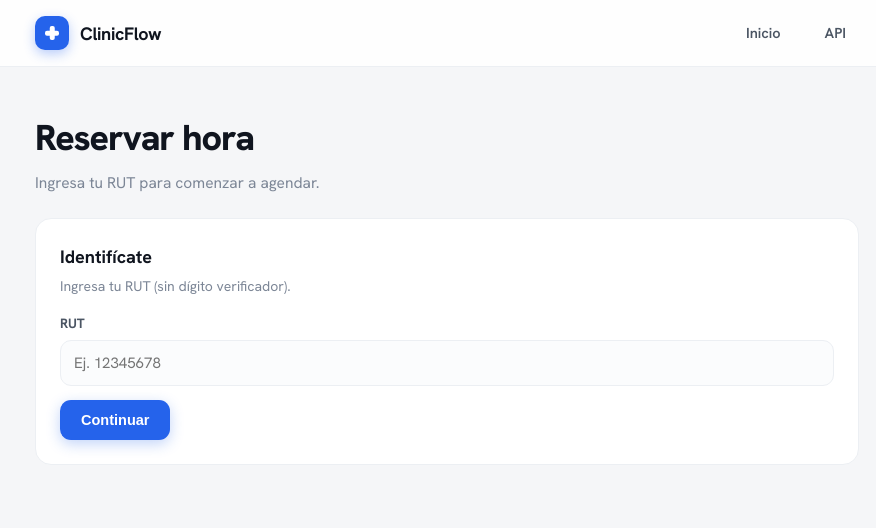
After one commit to vsilvagz/ClinicFlow, a FastAPI app: template app/frontend/templates/reservar.html in a window 1280 px wide. The commit adds this page. Shown: the top 528 px of the page, without its empty margins (193-1069 px from the left). Run offline with FastAPI, Linux system fonts and the light colour scheme; the template is opened without the code that fills it, so the values that code supplies are empty.

Commit message:
feat(reservar): flujo de reserva de horas para pacientes

```diff
--- a/app/backend/main.py
+++ b/app/backend/main.py
@@ -24,7 +24,7 @@ from fastapi.staticfiles import StaticFiles
 # Importar el paquete de modelos REGISTRA todas las tablas en Base.metadata.
 # Sin este import, create_all() no sabría qué tablas crear.
 from app.backend import models  # noqa: F401  (import por efecto secundario)
-from app.backend.api.routes import especialidades, health
+from app.backend.api.routes import citas, especialidades, health
 
 # FRONTEND_DIR y templates se definen una sola vez en el módulo compartido.
 from app.backend.api.templates import FRONTEND_DIR, templates
@@ -76,6 +76,7 @@ app.mount(
 # cuando esté listo.
 app.include_router(health.router)
 app.include_router(especialidades.router)
+app.include_router(citas.router)
 
 
 # ──────────────────────────────────────────────────────────────────────────────
--- a/app/backend/repositories/usuarios.py
+++ b/app/backend/repositories/usuarios.py
@@ -30,3 +30,7 @@ class RepositorioUsuarios(RepositorioBase[UsuarioORM]):
     def listar_medicos(self) -> list[MedicoORM]:
         """Lista todos los médicos registrados."""
         return list(self.db.scalars(select(MedicoORM)))
+
+    def listar_pacientes(self) -> list[PacienteORM]:
+        """Lista todos los pacientes registrados."""
+        return list(self.db.scalars(select(PacienteORM)))
--- a/app/frontend/templates/index.html
+++ b/app/frontend/templates/index.html
@@ -161,6 +161,7 @@
             <nav class="nav-links">
                 <a href="#roles">Acceso</a>
                 <a href="#modulos">Módulos</a>
+                <a href="/reservar">Reservar hora</a>
                 <a href="/especialidades">Especialidades</a>
                 <a href="/docs">API</a>
             </nav>
--- /dev/null
+++ b/app/frontend/templates/reservar.html
@@ -0,0 +1,212 @@
+<!DOCTYPE html>
+<html lang="es">
+<head>
+    <meta charset="UTF-8" />
+    <meta name="viewport" content="width=device-width, initial-scale=1.0" />
+    <title>Reservar hora — {{ app_name|default("ClinicFlow") }}</title>
+    <link rel="preconnect" href="https://fonts.googleapis.com">
+    <link rel="preconnect" href="https://fonts.gstatic.com" crossorigin>
+    <link href="https://fonts.googleapis.com/css2?family=Hanken+Grotesk:wght@400;500;600;700;800&display=swap" rel="stylesheet">
+    <style>
+        :root{
+            --bg:#F5F6F8;--surface:#FFFFFF;--ink:#10151F;--ink-2:#4B5563;--muted:#7C8696;
+            --border:#ECEFF3;--primary:#2563EB;--primary-dark:#1D4ED8;--ok:#0F7A52;--err:#B42318;--radius:16px;
+        }
+        *{box-sizing:border-box;margin:0;padding:0}
+        body{font-family:'Hanken Grotesk',system-ui,-apple-system,"Segoe UI",sans-serif;background:var(--bg);color:var(--ink);line-height:1.5;-webkit-font-smoothing:antialiased}
+        a{text-decoration:none;color:inherit}
+        .wrap{max-width:880px;margin:0 auto;padding:0 28px}
+
+        header{position:sticky;top:0;z-index:30;background:rgba(255,255,255,.86);backdrop-filter:blur(10px);border-bottom:1px solid var(--border)}
+        .nav{height:66px;display:flex;align-items:center;gap:18px}
+        .brand{display:flex;align-items:center;gap:11px;font-weight:700;font-size:18px;letter-spacing:-.02em}
+        .logo{width:34px;height:34px;border-radius:10px;background:var(--primary);position:relative;flex:none;box-shadow:0 4px 12px rgba(37,99,235,.32)}
+        .logo::before,.logo::after{content:"";position:absolute;left:50%;top:50%;background:#fff;border-radius:2px;transform:translate(-50%,-50%)}
+        .logo::before{width:14px;height:4.5px}
+        .logo::after{width:4.5px;height:14px}
+        .nav .spacer{margin-left:auto}
+        .nav a.link{padding:8px 13px;border-radius:9px;font-size:14.5px;font-weight:600;color:var(--ink-2)}
+        .nav a.link:hover{background:#F2F4F7;color:var(--ink)}
+
+        main{padding:44px 0 64px}
+        h1{font-size:clamp(26px,4vw,36px);font-weight:800;letter-spacing:-.03em}
+        .sub{color:var(--muted);font-size:15.5px;margin-top:6px}
+
+        .banner{margin:24px 0 0;padding:13px 16px;border-radius:12px;font-size:14.5px;font-weight:600;border:1px solid}
+        .banner.ok{background:#E9F7F0;color:var(--ok);border-color:#BfE6D4}
+        .banner.err{background:#FDECEA;color:var(--err);border-color:#F5C6C2}
+
+        .card{background:var(--surface);border:1px solid var(--border);border-radius:var(--radius);padding:24px;margin-top:24px}
+        .card h2{font-size:18px;font-weight:700;margin-bottom:6px}
+        .card .lead{color:var(--muted);font-size:14px;margin-bottom:16px}
+        form{display:flex;flex-direction:column;gap:14px}
+        .row{display:flex;gap:14px;flex-wrap:wrap}
+        .row > div{flex:1;min-width:200px}
+        label{font-size:13.5px;font-weight:700;color:var(--ink-2);display:block;margin-bottom:6px}
+        select,input[type=date],input[type=text],input[type=email]{
+            width:100%;font:inherit;font-size:15px;padding:11px 13px;border:1px solid var(--border);
+            border-radius:11px;background:#FBFCFD;color:var(--ink);
+        }
+        select:focus,input:focus{outline:none;border-color:var(--primary);background:#fff;box-shadow:0 0 0 3px rgba(37,99,235,.12)}
+        .btn{align-self:flex-start;display:inline-flex;align-items:center;gap:8px;font-weight:700;font-size:14.5px;border-radius:11px;padding:11px 20px;border:1px solid transparent;cursor:pointer;background:var(--primary);color:#fff;box-shadow:0 4px 14px rgba(37,99,235,.28)}
+        .btn:hover{background:var(--primary-dark)}
+        .btn.ghost{background:var(--surface);color:var(--ink);border-color:var(--border);box-shadow:none}
+        .btn.ghost:hover{border-color:#D4DAE3;background:#FBFCFD}
+
+        .who{display:flex;align-items:center;gap:12px;background:#F4F8FF;border:1px solid #DCE8FF;border-radius:12px;padding:12px 16px;margin-top:24px}
+        .who .av{width:38px;height:38px;border-radius:50%;background:var(--primary);color:#fff;display:flex;align-items:center;justify-content:center;font-weight:700;flex:none}
+        .who .name{font-weight:700;font-size:15px}
+        .who .run{color:var(--muted);font-size:13px}
+        .who .change{margin-left:auto;font-size:13.5px;font-weight:700;color:var(--primary)}
+
+        .slots{display:grid;grid-template-columns:repeat(auto-fill,minmax(92px,1fr));gap:10px}
+        .slot{position:relative}
+        .slot input{position:absolute;opacity:0;inset:0;cursor:pointer}
+        .slot span{display:block;text-align:center;padding:11px 0;border:1px solid var(--border);border-radius:11px;background:#FBFCFD;font-size:14.5px;font-weight:600;color:var(--ink-2);cursor:pointer}
+        .slot input:checked + span{border-color:var(--primary);background:var(--primary);color:#fff;box-shadow:0 4px 12px rgba(37,99,235,.28)}
+        .empty{color:var(--muted);font-size:14.5px;padding:8px 0}
+        .hint{color:var(--muted);font-size:13.5px}
+    </style>
+</head>
+<body>
+    <header>
+        <div class="wrap nav">
+            <a class="brand" href="/"><span class="logo"></span>{{ app_name|default("ClinicFlow") }}</a>
+            <span class="spacer"></span>
+            <a class="link" href="/">Inicio</a>
+            <a class="link" href="/docs">API</a>
+        </div>
+    </header>
+
+    <main>
+        <div class="wrap">
+            <h1>Reservar hora</h1>
+            <p class="sub">Ingresa tu RUT para comenzar a agendar.</p>
+
+            {% if creada %}
+                <div class="banner ok">¡Hora reservada correctamente!</div>
+            {% elif error == "nodisponible" %}
+                <div class="banner err">Esa hora ya no está disponible. Elige otra.</div>
+            {% elif error == "usuario" %}
+                <div class="banner err">No se pudo identificar al paciente o al médico.</div>
+            {% elif error == "run" %}
+                <div class="banner err">El RUT ingresado no es válido.</div>
+            {% elif error == "ocupado" %}
+                <div class="banner err">Ese RUT ya está registrado con otro tipo de usuario.</div>
+            {% elif error == "invalido" %}
+                <div class="banner err">Revisa los datos ingresados.</div>
+            {% endif %}
+
+            {% if not paciente and not registrar %}
+            <!-- Paso 1: identificación por RUT -->
+            <div class="card">
+                <h2>Identifícate</h2>
+                <p class="lead">Ingresa tu RUT (sin dígito verificador).</p>
+                <form method="post" action="/reservar/identificar">
+                    <div>
+                        <label for="run">RUT</label>
+                        <input type="text" id="run" name="run" placeholder="Ej. 12345678" required />
+                    </div>
+                    <button class="btn" type="submit">Continuar</button>
+                </form>
+            </div>
+
+            {% elif registrar %}
+            <!-- Paso 1b: registro de paciente nuevo -->
+            <div class="card">
+                <h2>Regístrate</h2>
+                <p class="lead">No encontramos el RUT <strong>{{ registrar }}</strong>. Completa tus datos para registrarte.</p>
+                <form method="post" action="/reservar/registrar">
+                    <input type="hidden" name="run" value="{{ registrar }}" />
+                    <div>
+                        <label for="nombre">Nombre completo</label>
+                        <input type="text" id="nombre" name="nombre" maxlength="150" required />
+                    </div>
+                    <div class="row">
+                        <div>
+                            <label for="correo">Correo</label>
+                            <input type="email" id="correo" name="correo" required />
+                        </div>
+                        <div>
+                            <label for="telefono">Teléfono</label>
+                            <input type="text" id="telefono" name="telefono" placeholder="Ej. 912345678" required />
+                        </div>
+                    </div>
+                    <button class="btn" type="submit">Registrarme y continuar</button>
+                </form>
+            </div>
+
+            {% else %}
+            <!-- Paciente identificado -->
+            <div class="who">
+                <div class="av">{{ paciente.nombre[0]|upper }}</div>
+                <div>
+                    <div class="name">{{ paciente.nombre }}</div>
+                    <div class="run">RUT {{ paciente.run_usuario }}</div>
+                </div>
+                <a class="change" href="/reservar">Cambiar</a>
+            </div>
+
+            <!-- Paso 2: elegir médico y fecha -->
+            <div class="card">
+                <h2>Médico y fecha</h2>
+                <p class="lead">Elige con quién y qué día quieres atenderte.</p>
+                <form method="get" action="/reservar">
+                    <input type="hidden" name="paciente_run" value="{{ paciente.run_usuario }}" />
+                    <div class="row">
+                        <div>
+                            <label for="medico_run">Médico</label>
+                            <select id="medico_run" name="medico_run" required>
+                                <option value="" disabled {% if medico_run is none %}selected{% endif %}>Selecciona un médico…</option>
+                                {% for m in medicos %}
+                                    <option value="{{ m.run_usuario }}" {% if m.run_usuario == medico_run %}selected{% endif %}>
+                                        {{ m.nombre }}{% if m.especialidad %} — {{ m.especialidad.nombre }}{% endif %}
+                                    </option>
+                                {% endfor %}
+                            </select>
+                        </div>
+                        <div>
+                            <label for="fecha">Fecha</label>
+                            <input type="date" id="fecha" name="fecha" value="{{ fecha }}" required />
+                        </div>
+                    </div>
+                    <button class="btn ghost" type="submit">Ver disponibilidad</button>
+                </form>
+            </div>
+
+            <!-- Paso 3: elegir hora -->
+            {% if medico_run is not none %}
+            <div class="card">
+                <h2>Hora disponible</h2>
+                {% if slots %}
+                    <p class="lead">{{ slots|length }} cupos disponibles para el {{ fecha }}.</p>
+                    <form method="post" action="/reservar">
+                        <input type="hidden" name="paciente_run" value="{{ paciente.run_usuario }}" />
+                        <input type="hidden" name="medico_run" value="{{ medico_run }}" />
+                        <div>
+                            <label for="motivo">Motivo (opcional)</label>
+                            <input type="text" id="motivo" name="motivo" maxlength="300" placeholder="Ej. Control anual" />
+                        </div>
+                        <div>
+                            <label>Elige una hora</label>
+                            <div class="slots">
+                                {% for s in slots %}
+                                    <label class="slot">
+                                        <input type="radio" name="inicio" value="{{ s.isoformat() }}" required />
+                                        <span>{{ s.strftime("%H:%M") }}</span>
+                                    </label>
+                                {% endfor %}
+                            </div>
+                        </div>
+                        <button class="btn" type="submit">Reservar hora</button>
+                    </form>
+                {% else %}
+                    <p class="empty">No hay horas disponibles para ese médico en la fecha elegida. Prueba con otro día.</p>
+                {% endif %}
+            </div>
+            {% endif %}
+            {% endif %}
+        </div>
+    </main>
+</body>
+</html>
--- a/docker-compose.yml
+++ b/docker-compose.yml
@@ -7,7 +7,7 @@ services:
       POSTGRES_PASSWORD: clinicflow
       POSTGRES_DB: clinicflow
     ports:
-      - "5432:5432"
+      - "5433:5432"
     volumes:
       - pgdata:/var/lib/postgresql/data
     healthcheck:
```
Also changed, not shown: app/backend/api/routes/citas.py (added, +184 -0 lines), app/backend/services/agendas_service.py (+14 -0 lines), app/backend/services/usuarios_service.py (+9 -0 lines).
